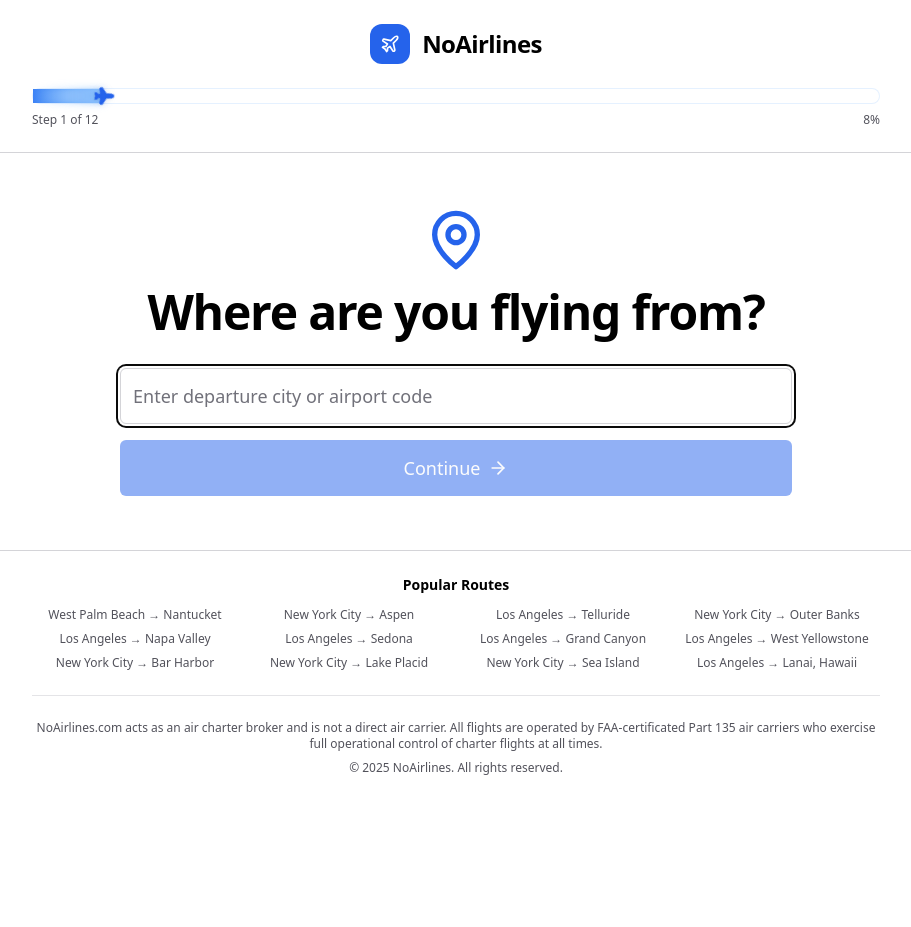
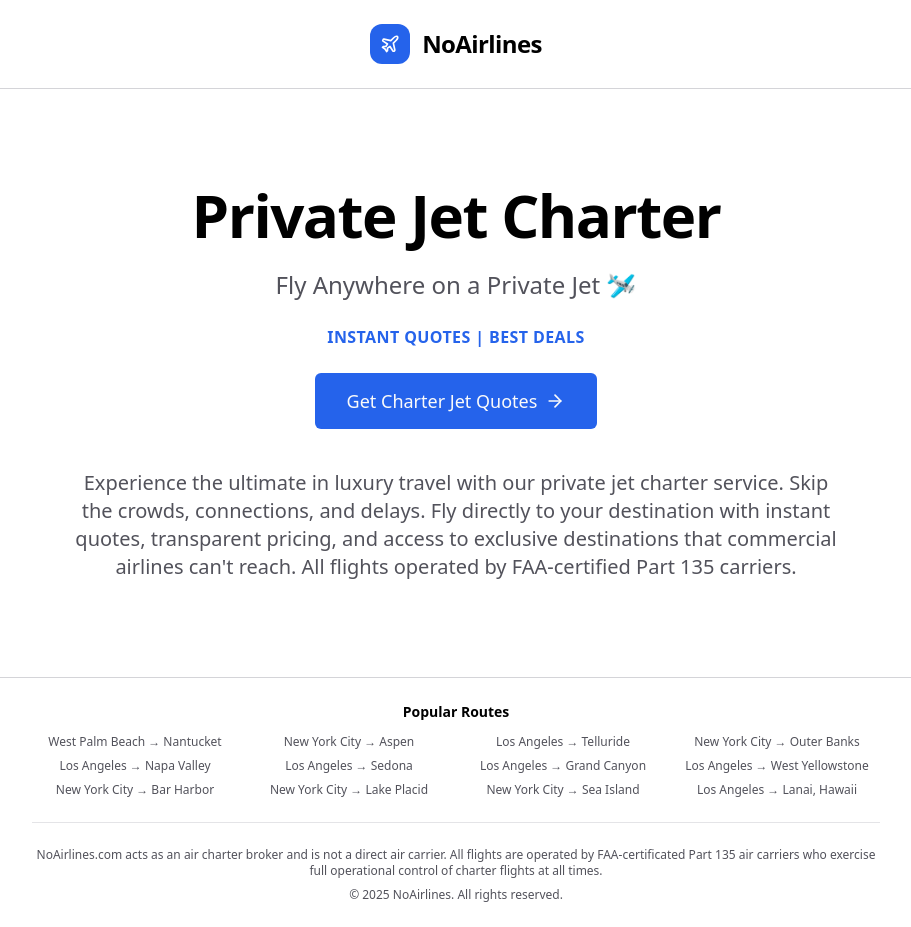
Before and after one commit to applierjobs-source/noairlines-website, a React (Vite) app: page / in a window 1280 px wide. Shown: the whole page, without its empty margins (184-1095 px from the left). Before the commit the page ends 800 px from the top, so only its background shows below. Built offline with nearby package versions, Linux system fonts and the light colour scheme.

Commit message:
Add hero section to homepage with 'Get Charter Jet Quotes' button

```diff
--- a/src/App.tsx
+++ b/src/App.tsx
@@ -42,6 +42,7 @@ interface CharterQuote {
 const AVIATION_EDGE_API_KEY = "ebf7a6-412b1a"
 
 function NoAirlinesBooking() {
+  const [showBookingForm, setShowBookingForm] = useState(false)
   const [step, setStep] = useState(1)
   const [fromLocation, setFromLocation] = useState("")
   const [toLocation, setToLocation] = useState("")
@@ -687,17 +688,48 @@ function NoAirlinesBooking() {
             <span className="text-2xl font-bold tracking-tight">NoAirlines</span>
           </div>
 
-          {/* Progress Bar */}
+          {/* Progress Bar - Only show when booking form is visible */}
+          {showBookingForm && (
             <div className="mt-6">
               <JetProgressBar step={step} totalSteps={12} />
             </div>
+          )}
         </div>
       </header>
 
       {/* Main Content */}
       <main className="flex-1 flex items-center justify-center px-6 py-12">
+        {!showBookingForm ? (
+          <div className="flex-1 flex items-center justify-center px-6 py-12 relative">
+            <div className="w-full max-w-4xl space-y-8">
+              {/* Hero Section */}
+              <div className="text-center space-y-6">
+                <h1 className="text-5xl md:text-6xl font-bold tracking-tight">
+                  Private Jet Charter
+                </h1>
+                <p className="text-xl md:text-2xl text-zinc-600 font-medium">
+                  Fly Anywhere on a Private Jet 🛩
+                </p>
+                <p className="text-sm md:text-base font-semibold text-blue-600 tracking-wide uppercase">
+                  INSTANT QUOTES | BEST DEALS
+                </p>
+                <Button
+                  onClick={() => {
+                    setShowBookingForm(true)
+                    setStep(1)
+                  }}
+                  className="mt-8 h-14 px-8 text-lg bg-blue-600 hover:bg-blue-500"
+                >
+                  Get Charter Jet Quotes <ArrowRight className="ml-2 h-5 w-5" />
+                </Button>
+                <p className="text-lg md:text-xl text-zinc-600 max-w-3xl mx-auto leading-relaxed pt-4">
+                  Experience the ultimate in luxury travel with our private jet charter service. Skip the crowds, connections, and delays. Fly directly to your destination with instant quotes, transparent pricing, and access to exclusive destinations that commercial airlines can't reach. All flights operated by FAA-certified Part 135 carriers.
+                </p>
+              </div>
+            </div>
+          </div>
+        ) : (
           <div className="w-full max-w-2xl">
-
             <AnimatePresence mode="wait">
             {/* Step 1: From Location */}
             {step === 1 && (
@@ -1450,6 +1482,7 @@ function NoAirlinesBooking() {
             )}
           </AnimatePresence>
           </div>
+        )}
       </main>
 
       {/* Footer with Legal Text */}
```
Lines whose indentation alone changed are shown as unchanged.
